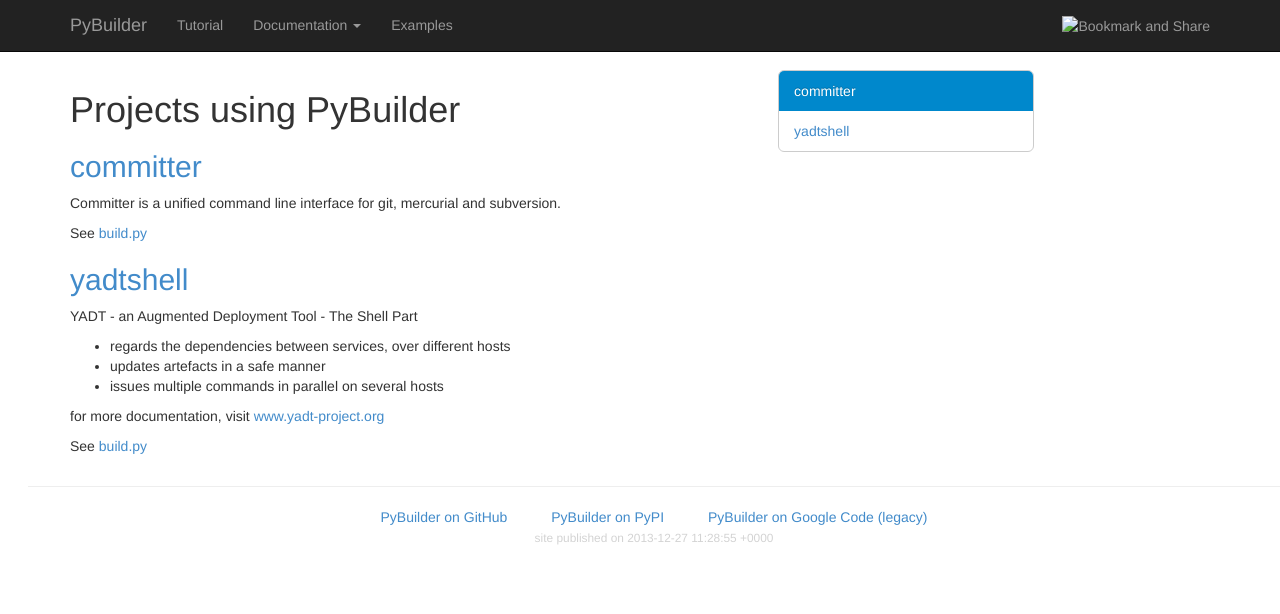
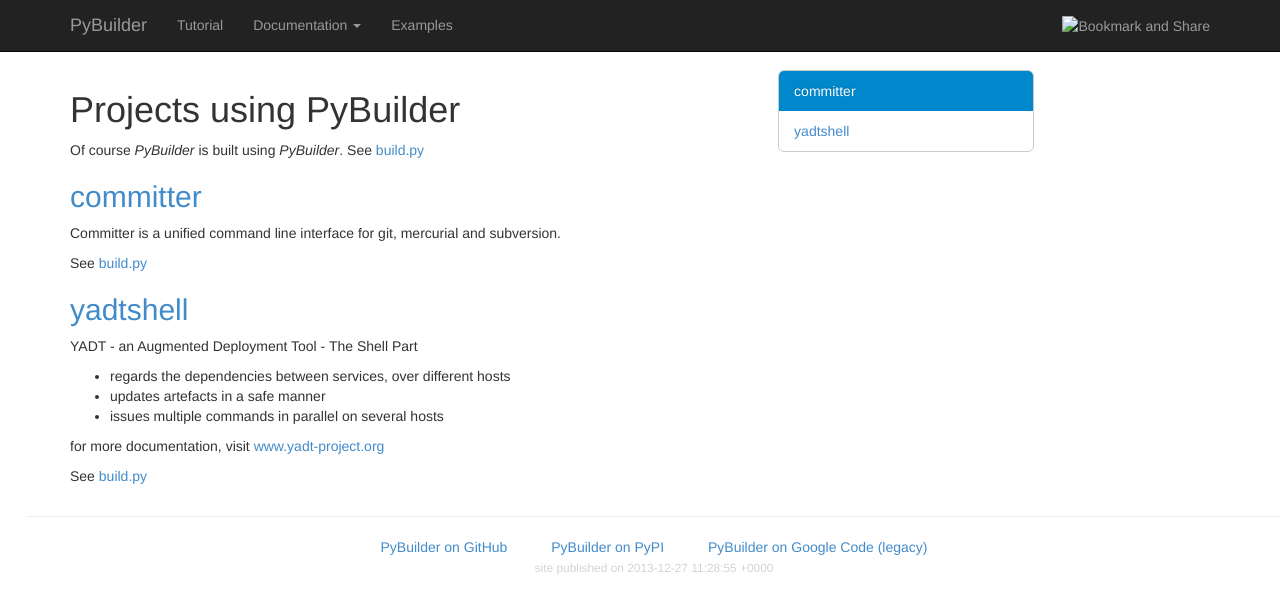
Before and after one commit to pybuilder/pybuilder.github.io, a Jekyll site: the page built from documentation/examples.md, in a window 1280 px wide. Shown: the top 614 px of the page. Built offline with Jekyll 4.4.1, drawn with Linux system fonts in a browser that asks for light colours; nearby versions of some CDN libraries.

Commit message:
Adding PyBuilder itself to examples.

```diff
--- a/documentation/examples.md
+++ b/documentation/examples.md
@@ -4,6 +4,9 @@
 ---
 
 # Projects using PyBuilder
+
+Of course *PyBuilder* is built using *PyBuilder*.
+See [build.py](https://github.com/pybuilder/pybuilder/blob/master/build.py)
 
 ## [committer](https://github.com/aelgru/committer)
 
```
